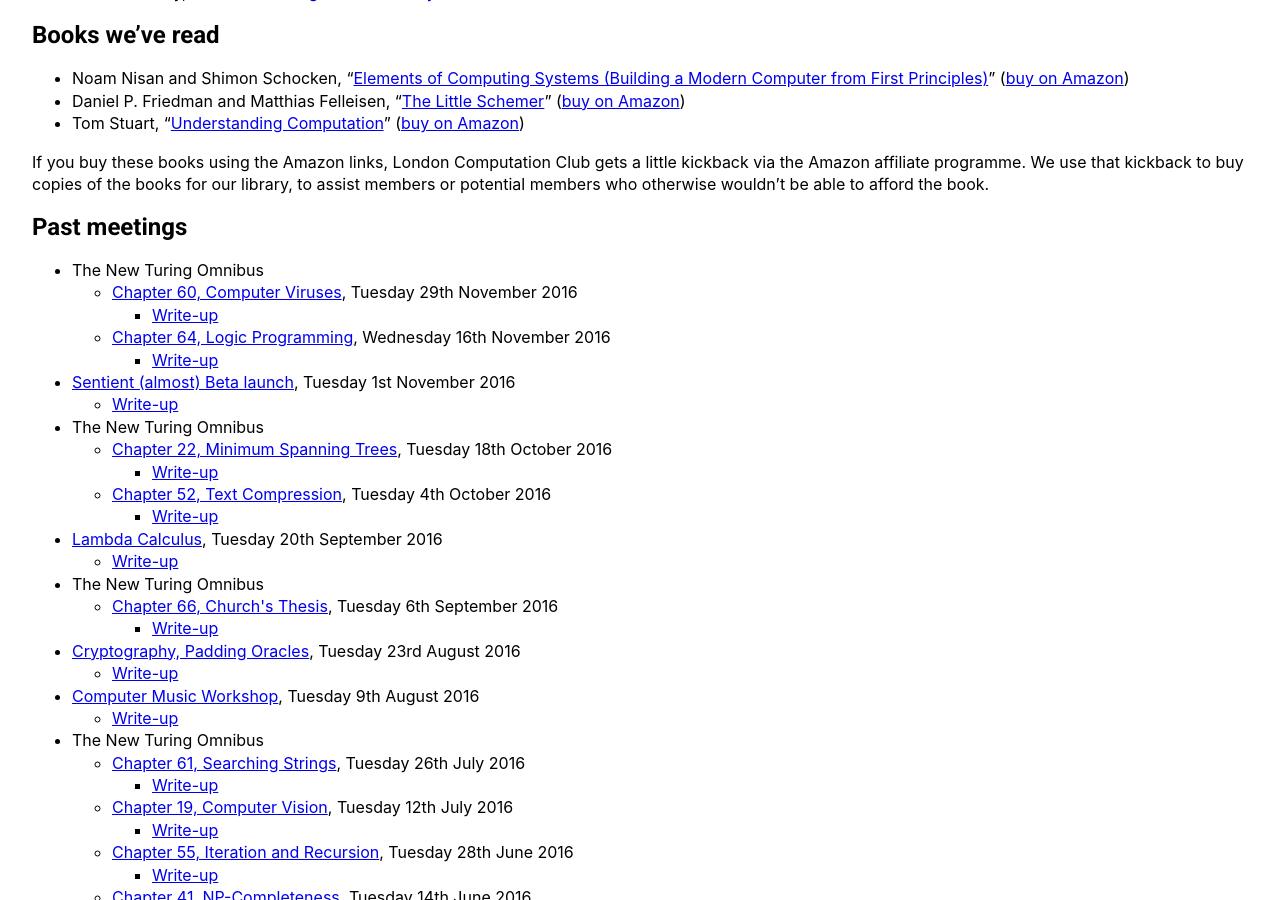
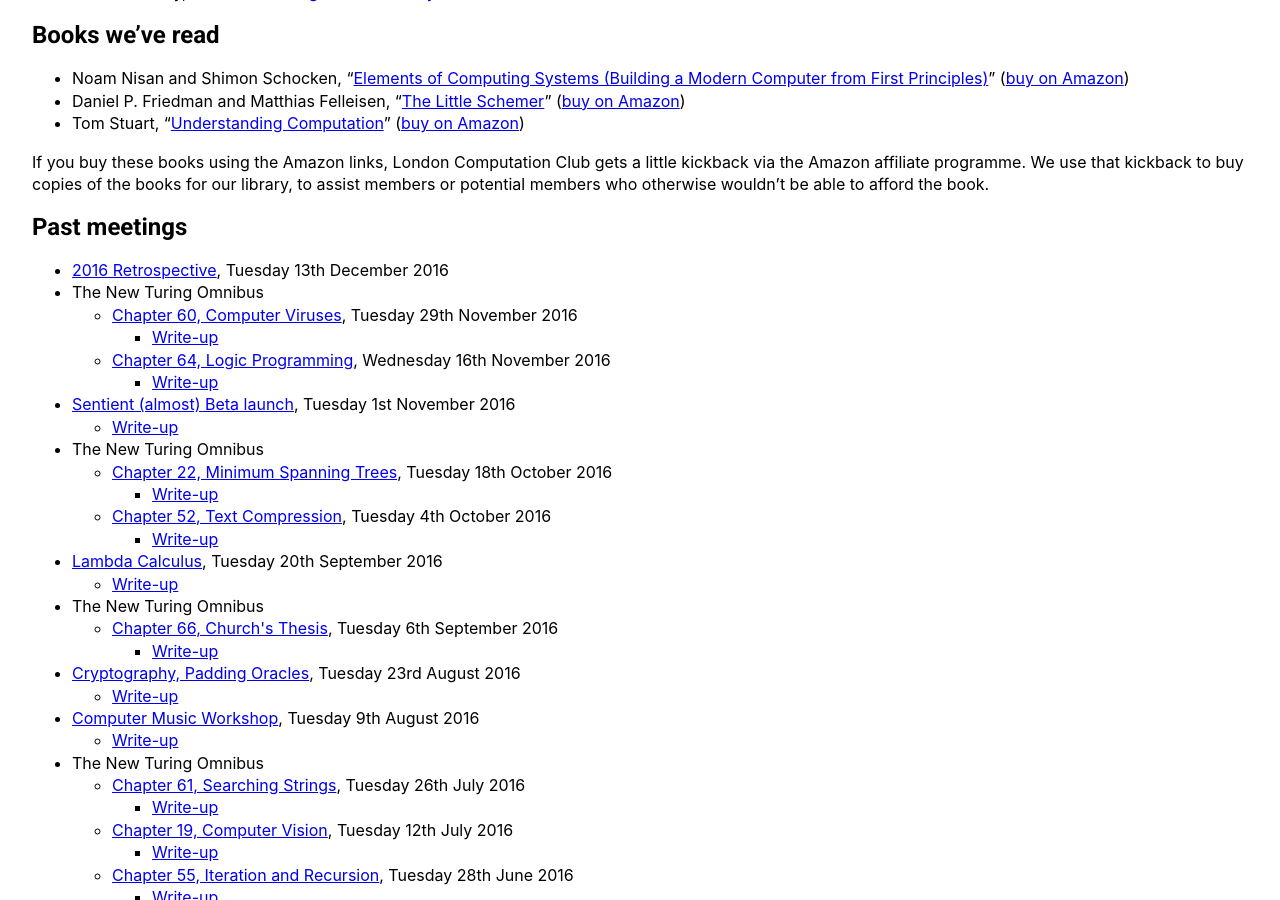
Before and after one commit to computationclub/computationclub.github.io, a Jekyll site: the page built from index.html, in a window 1280 px wide and 900 px high, scrolled down 788 px. Built offline with Jekyll 4.4.1, drawn with Linux system fonts in a browser that asks for light colours.

Commit message:
Update meetings.yml

```diff
--- a/_data/meetings.yml
+++ b/_data/meetings.yml
@@ -1,3 +1,7 @@
+- date: 2016-12-13
+  title: "2016 Retrospective"
+  url: https://attending.io/events/london-computation-club-2016-retrospective
+
 - date: 2016-11-29
   title: "Chapter 60, Computer Viruses"
   url: https://attending.io/events/london-computation-club-computer-viruses
```
